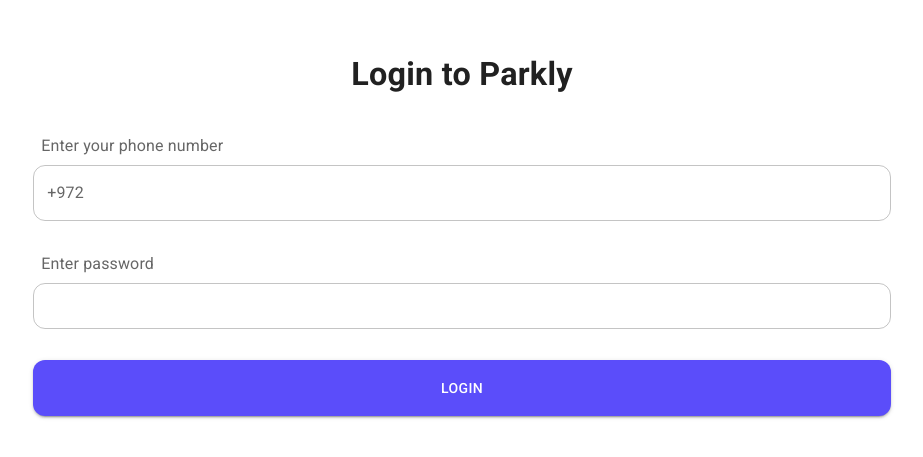
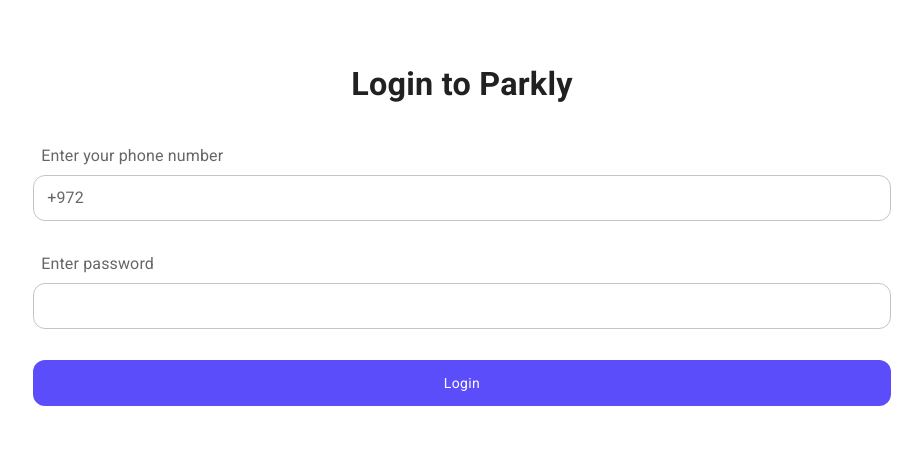
Before and after one commit to ronmicha/parkly-frontend, a React (Vite) app: page /login in a window 1280 px wide. Shown: the part 161-618 px from the top of the page, without its empty margins (178-1101 px from the left). Built offline with nearby package versions, Linux system fonts and the light colour scheme.

Commit message:
UI fixes

```diff
--- a/src/components/LoginForm/LoginForm.tsx
+++ b/src/components/LoginForm/LoginForm.tsx
@@ -80,7 +80,6 @@
               type={"number"}
               error={!validPhoneNumber}
               helperText={validPhoneNumber ? " " : "Invalid phone number"}
-              inputProps={{ inputMode: "tel", pattern: "^\\d{9}$" }}
               InputProps={{
                 startAdornment: (
                   <InputAdornment position="start">
@@ -98,7 +97,7 @@
               helperText={" "}
             />
             <Button
-              sx={{ p: 2 }}
+              sx={{ p: 1.34 }}
               type="submit"
               variant="contained"
               onClick={handleSubmit}
--- a/src/components/LoginForm/LoginFormInput.tsx
+++ b/src/components/LoginForm/LoginFormInput.tsx
@@ -23,8 +23,11 @@
       </InputLabel>
       <Input
         id={restProps.name}
-        sx={{ width: "100%" }}
-        inputProps={{ ...restProps.inputProps, style: { height: "13px" } }}
+        sx={{ width: "100%", border: 0 }}
+        inputProps={{
+          ...restProps.inputProps,
+          style: { ...restProps.inputProps?.style, height: "13px" },
+        }}
         {...restProps}
       />
     </Stack>
--- a/src/design-system/components/Button/Button.tsx
+++ b/src/design-system/components/Button/Button.tsx
@@ -3,8 +3,18 @@
   type ButtonProps as MuiButtonProps,
 } from "@mui/material";
 
-export type ButtonProps = MuiButtonProps;
+export type ButtonProps = Omit<MuiButtonProps, "disableElevation">;
 
 export const Button = (props: ButtonProps) => {
-  return <MuiButton {...props} />;
+  return (
+    <MuiButton
+      {...props}
+      disableElevation
+      sx={{
+        ...props.sx,
+        fontWeight: "fontWeightRegular",
+        textTransform: "none",
+      }}
+    />
+  );
 };
```
